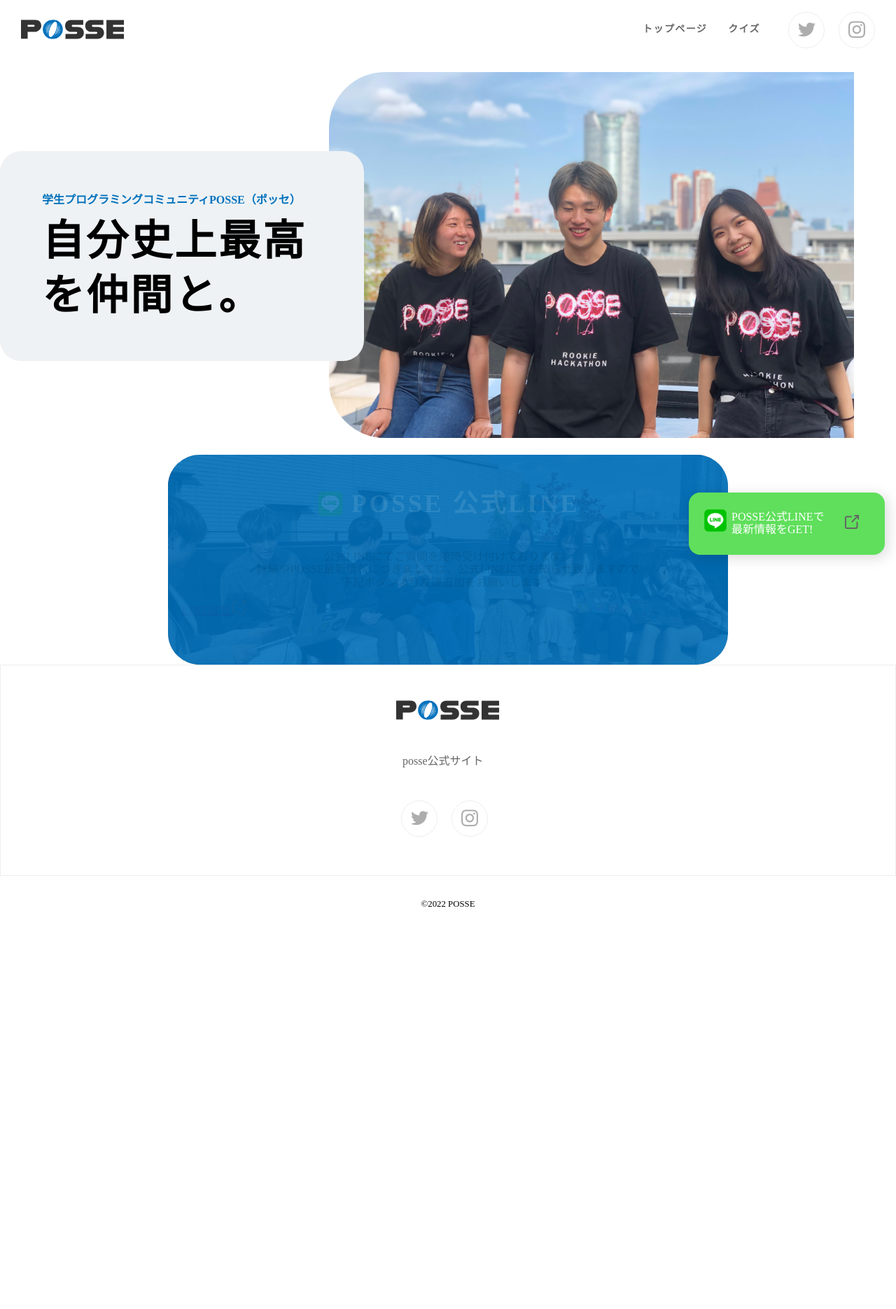
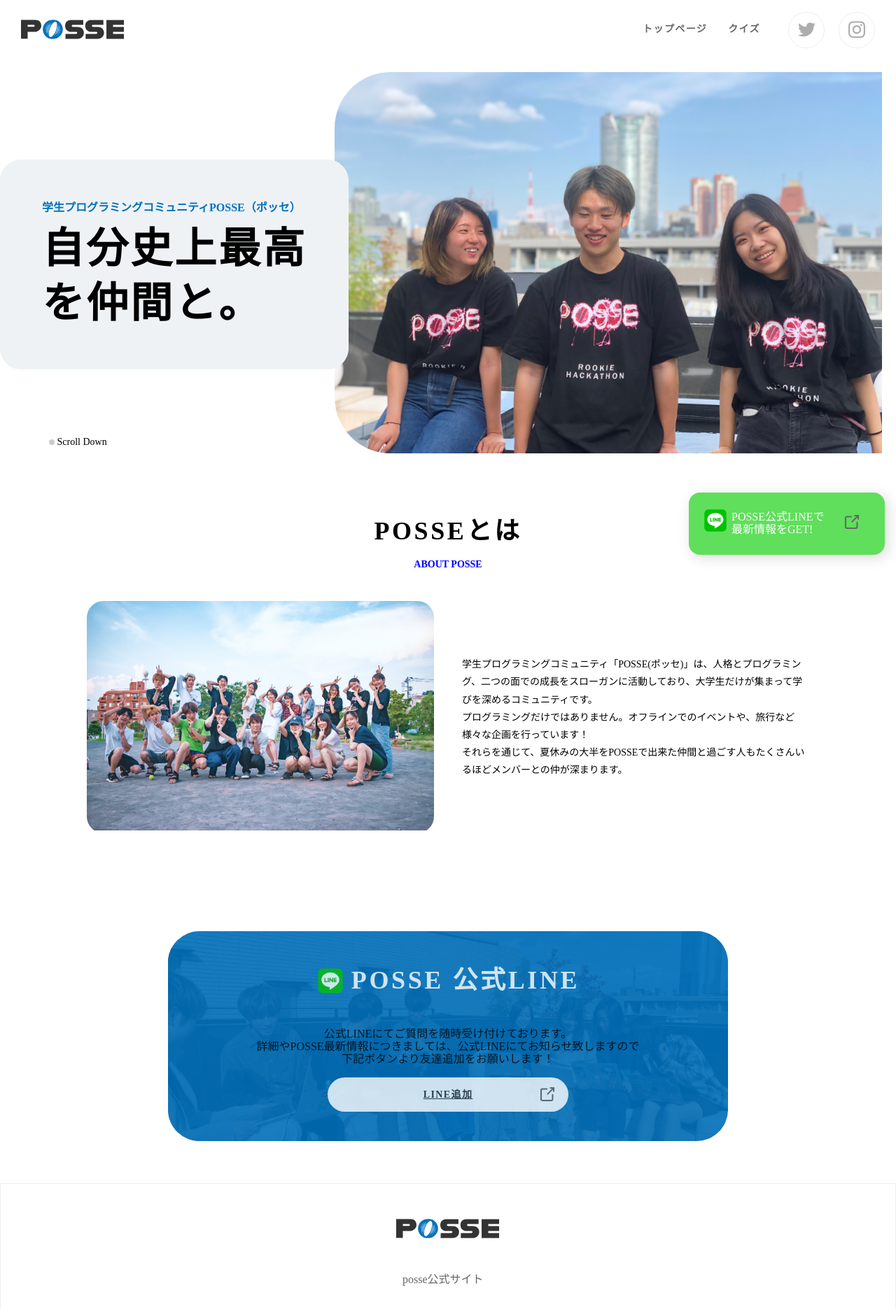
Before and after one commit to posse-ap/gen3.0-kazuki1023, a PHP site: page /top/index.html in a window 1280 px wide. Shown: the top 1871 px of the page at 70% size. Before the commit the page ends 1296 px from the top, so only its background shows below. Run offline with PHP 8.4, Linux system fonts and the light colour scheme.

Commit message:
week4finish トップページ終了

```diff
--- a/top/index.html
+++ b/top/index.html
@@ -17,8 +17,8 @@
       <div class="l-header_nav">
         <nav class="l-header_nav_url">
           <ul class="l-header_nav_url_list">
-            <li class="l-header_nav_url_list_item">トップページ</li>
-            <li class="l-header_nav_url_list_item">クイズ</li>
+            <li class="l-header_nav_url_list_item">トップページ<a href="https://posse-ap.github.io/sample-ph1-website/"></a></li>
+            <li class="l-header_nav_url_list_item">クイズ<a href=""></a></li>
           </ul>
         </nav>
         <ul class="l-header_nav_sns">
@@ -48,13 +48,27 @@
         <div class="l-top_footer">
           <img src="img-hero.jpg" alt="" class="l-top_footer_img">
         </div>
-        <div class="l-top_footer_scroll"></div>
+        <div class="l-top_footer_scroll">
+          Scroll Down
+        </div>
       </div>
     </section>
     <section class="l-info">
-      <div class="l-info_title">
-        <h2></h2>
-        <span></span>
+      <div class="l-info_top">
+        <h2 class="l-info_top_title">
+          POSSEとは
+          <span class="l-info_top_title_about">ABOUT POSSE</span>
+        </h2>
+        <div class="l-info_main">
+          <picture class="l-info_main_picture">
+            <img src="img-about.jpg" alt="" class="l-info_main_img">
+          </picture>
+          <div class="l-info_main_container">
+            <p class="l-info_main_container_info">学生プログラミングコミュニティ「POSSE(ポッセ)」は、人格とプログラミング、二つの面での成長をスローガンに活動しており、大学生だけが集まって学びを深めるコミュニティです。<br>
+              プログラミングだけではありません。オフラインでのイベントや、旅行など様々な企画を行っています！<br>
+              それらを通じて、夏休みの大半をPOSSEで出来た仲間と過ごす人もたくさんいるほどメンバーとの仲が深まります。</p>
+          </div>
+        </div>
       </div>
     </section>
     <section class="l-line">
@@ -70,8 +84,8 @@
               下記ボタンより友達追加をお願いします！</p>
           </div>
           <div class="l-line_main_info_footer">
-            <a href="">LINE追加
-              <img src="icon-link-gray-dark.svg" alt="">
+            <a href="https://line.me/R/ti/p/@651htnqp?from=page" target="_blank" rel="noopener noreferrer" class="l-line_main_info_footer_link">LINE追加
+              <img src="icon-link-gray-dark.svg" alt="" class="l-line_main_info_footer_img">
             </a>
           </div>
         </div>
--- a/top/style.css
+++ b/top/style.css
@@ -66,7 +66,7 @@
   display: flex;
   margin: 0 auto;
   max-width: 1280px;
-
+  position: relative;
 }
 
 .l-top_inner_info {
@@ -98,14 +98,76 @@
 
 .l-top_footer_img {
   max-height: 1000px;
-  max-width: 800px;
-  margin-left: -50px;
+  width: 1000px;
+  margin-left: -20px;
   border-radius: 80px 0 0 80px;
   width: 100%;
 }
 
-.l-top_footer_scroll {}
+.l-top_footer_scroll {
+  position: absolute;
+  line-height: 1.5;
+  left: 70px;
+  font-size: 14px;
+  display: inline-box;
+  bottom: 10px;
+  align-items: center;
+}
+.l-top_footer_scroll::before{
+  background-color: #ccc;
+  border-radius: 8px;
+  content: "";
+  display: inline-block;
+  height: 8px;
+  width: 8px;
+}
+/* infoのCSS */
+.l-info{
+  margin-top: 80px;
+}
+.l-info_top{
+  margin: 0 auto;
+  padding: 0 24px;
+  width: 100%;
+  max-width: 1032px;
+}
+.l-info_top_title{
+  font-size: 36px;
+  font-weight: bold;
+  letter-spacing: 0.1em;
+  line-height: 1.5;
+  text-align: center;
+}
+.l-info_top_title_about{
+  display: block;
+  font-size: 14px;
+  color: blue;
+  letter-spacing: initial;
+  /* font-familyのダウンロードどうやってやるんだっけ？ */
+  margin-top: 10px;
+}
+.l-info_main{
+  display: grid;
+  gap: 40px;
+  grid-template-columns: repeat(2, 1fr);
+  margin-top: 42px;
 
+}
+.l-info_main_picture{
+  border-radius: 24px;
+  overflow: hidden;
+}
+.l-info_main_img{
+  max-width: 100%;
+}
+.l-info_main_container{
+  align-self: center;
+  font-size: 14px;
+  line-height: 1.8;
+}
+.l-info_main_container_info{
+  margin: 0;
+}
 /* lineのCSS */
 .l-line_main{
   width: 800px;
@@ -115,6 +177,8 @@
   background-image: url(bg-line.jpg);
   background-size: cover;
   border-radius: 45px;
+  margin-top: 140px;
+  margin-bottom: 60px;
 }
 .l-line_main::before{
   position: absolute;
@@ -127,11 +191,10 @@
   background-color: rgba(0, 113, 188, 0.9)
 }
 .l-line_main_info{
-  opacity: 0.1;
+  opacity: 0.8;
   border-radius: 45px;
   height: 260px;
   padding: 20px;
-
 }
 .l-line_main_info_top{
   display: flex;
@@ -155,7 +218,30 @@
 .l-line_main_info_main{
   text-align: center;
 }
-
+.l-line_main_info_footer{
+  text-align: center;
+  margin-top: 15px;
+}
+.l-line_main_info_footer_link{
+  background-color: white;
+  border-radius: 50px;
+  width: 100%;
+  display: inline-block;
+  color: #333;
+  font-size: 14px;
+  font-weight: bold;
+  letter-spacing: 0.1em;
+  line-height: 1.8;
+  padding: 12px;
+  position: relative;
+  max-width: 320px;
+}
+.l-line_main_info_footer_img{
+  position: absolute;
+  right: 20px;
+  top: 50%;
+  transform: translate(0, -50%);
+}
 /* infoのcss */
 .l-footer_line{
   position: fixed;
```
Also changed, not shown: top/img-about.jpg (renamed from assets-ph1-website-main/img/img-about.jpg).
